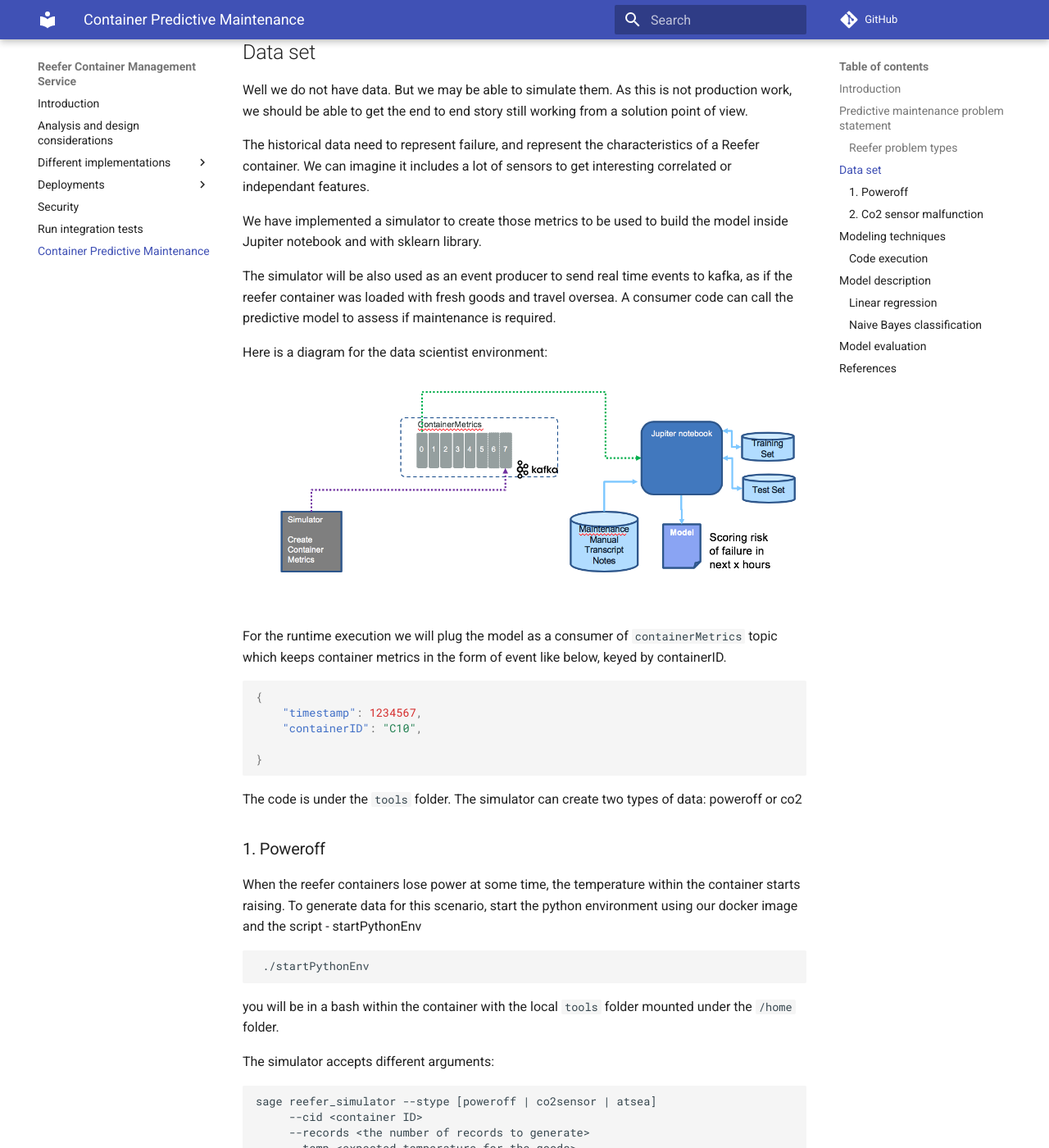
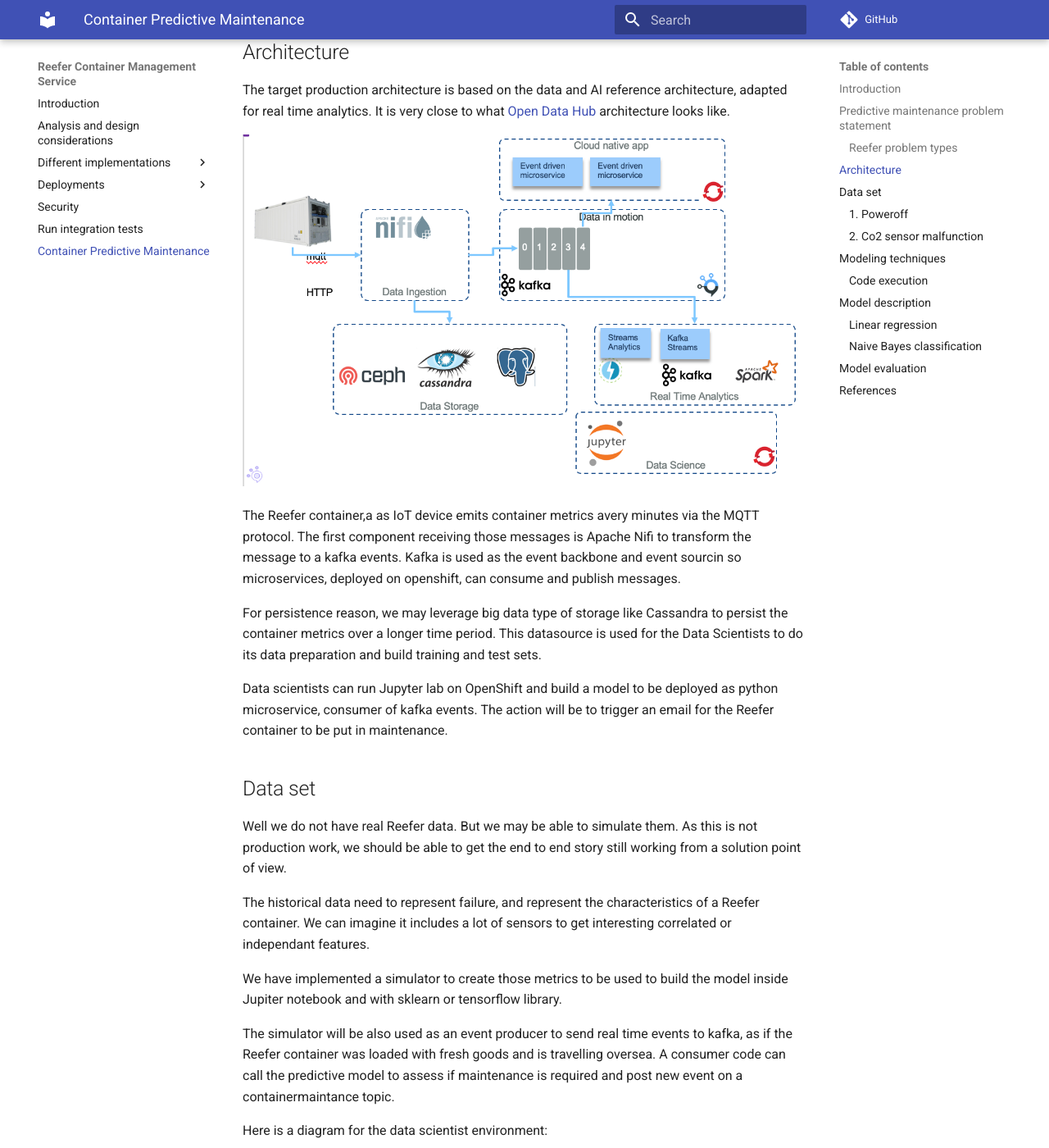
Before and after one commit to ibm-cloud-architecture/refarch-kc-container-ms, an MkDocs documentation site: the page built from docs/predictive-maintenance.md, in a window 1280 px wide and 1400 px high, scrolled down 2805 px. Shown: the whole window at 82% size. Built offline with MkDocs 1.6.1 and Material for MkDocs 9.7.7, drawn with Linux system fonts in a browser that asks for light colours; comment, search, counter and statistics services are not loaded.

Commit message:
work on RT analytics

```diff
--- a/docs/metrics.md
+++ b/docs/predictive-maintenance.md
@@ -58,16 +58,27 @@
 
 So the question we want to answer is: does the Reefer keep accurate temperature overtime between what is set versus what is measured?
 
+## Architecture
+
+The target production architecture is based on the data and AI reference architecture, adapted for real time analytics. It is very close to what [Open Data Hub](https://opendatahub.io/) architecture looks like.
+
+![](images/RT-analytics.png)
+
+The Reefer container,a as IoT device emits container metrics avery minutes via the MQTT protocol. The first component receiving those messages is Apache Nifi to transform the message to a kafka events. Kafka is used as the event backbone and event sourcin so microservices, deployed on openshift, can consume and publish messages.
+
+For persistence reason, we may leverage big data type of storage like Cassandra to persist the container metrics over a longer time period. This datasource is used for the Data Scientists to do its data preparation and build training and test sets.
+
+Data scientists can run Jupyter lab on OpenShift and build a model to be deployed as python microservice, consumer of kafka events. The action will be to trigger an email for the Reefer container to be put in maintenance.
 
 ## Data set
 
-Well we do not have data. But we may be able to simulate them. As this is not production work, we should be able to get the end to end story still working from a solution point of view.
+Well we do not have real Reefer data. But we may be able to simulate them. As this is not production work, we should be able to get the end to end story still working from a solution point of view.
 
 The historical data need to represent failure, and represent the characteristics of a Reefer container. We can imagine it includes a lot of sensors to get interesting correlated or independant features.
 
-We have implemented a simulator to create those metrics to be used to build the model inside Jupiter notebook and with sklearn library.
+We have implemented a simulator to create those metrics to be used to build the model inside Jupiter notebook and with sklearn or tensorflow library.
 
-The simulator will be also used as an event producer to send real time events to kafka, as if the reefer container was loaded with fresh goods and travel oversea. A consumer code can call the predictive model to assess if maintenance is required.
+The simulator will be also used as an event producer to send real time events to kafka, as if the Reefer container was loaded with fresh goods and is travelling oversea. A consumer code can call the predictive model to assess if maintenance is required and post new event on a containermaintance topic.
 
 Here is a diagram for the data scientist environment:
 
--- a/mkdocs.yml
+++ b/mkdocs.yml
@@ -13,7 +13,7 @@
     - Continuous delivery: cicd.md
   - Security: springboot/#security
   - Run integration tests: springboot/#the-integration-tests
-  - Container Predictive Maintenance: metrics.md
+  - Container Predictive Maintenance: predictive-maintenance.md
 theme:
   name: material
 extra_css: ["extra.css"]
```
Also changed, not shown: docs/images/RT-analytics.png (added).
